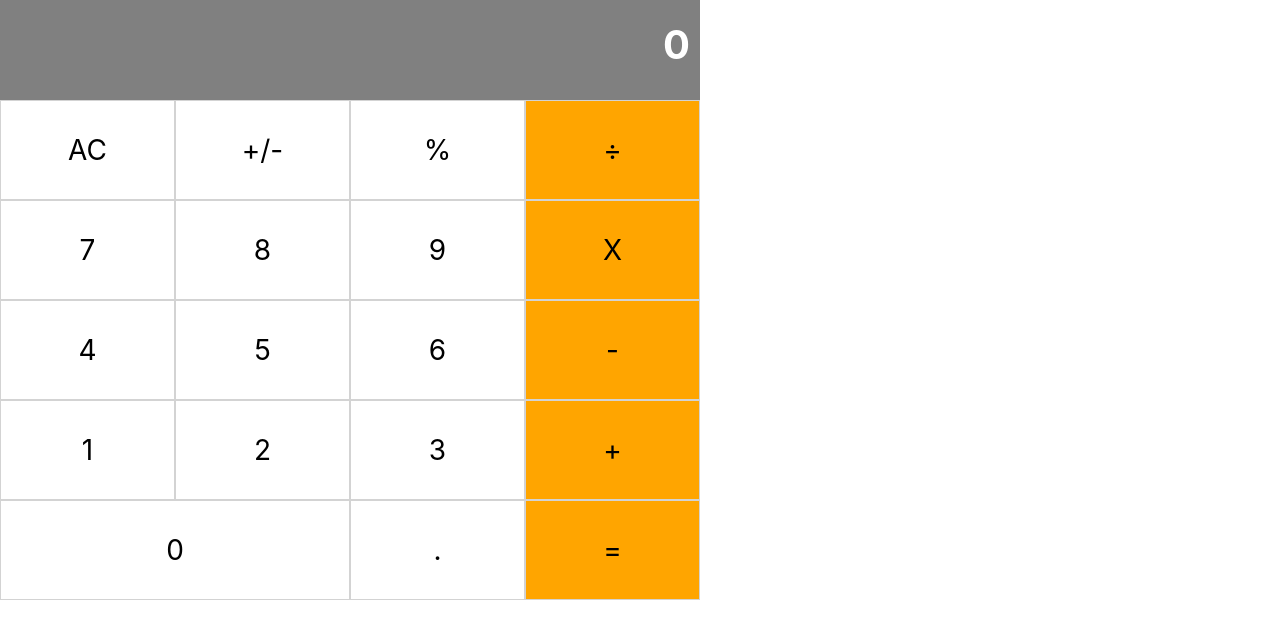
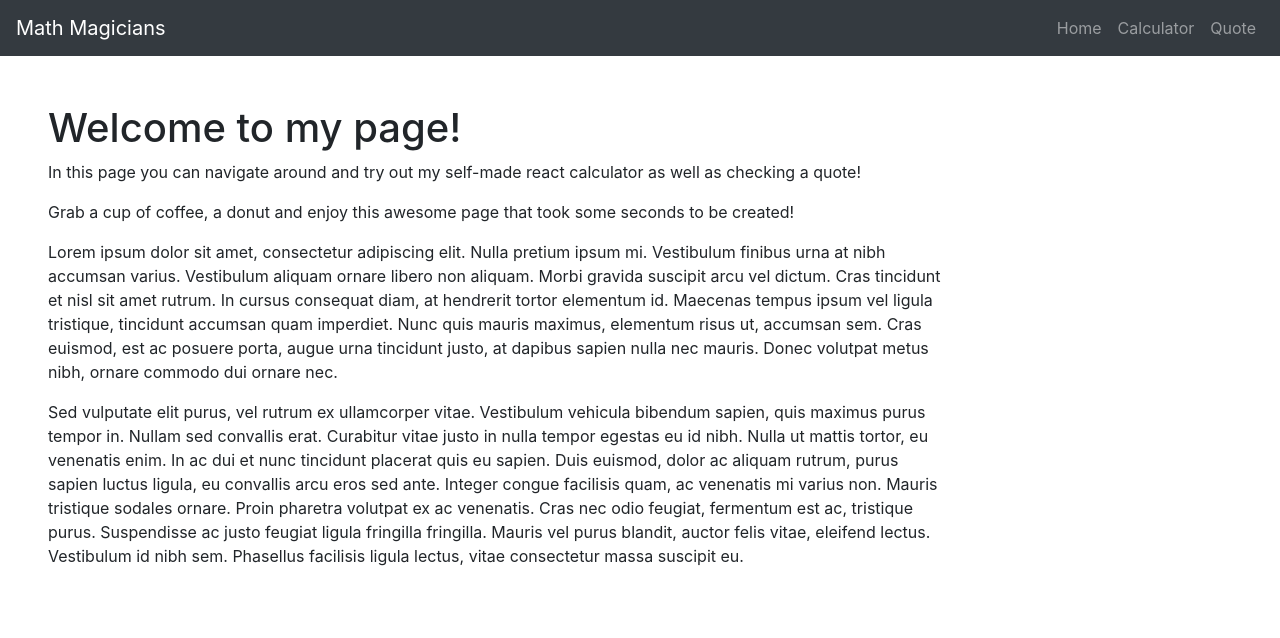
Before and after one commit to e71az/react-calculator, a React (Create React App) app: page / in a window 1280 px wide. Shown: the top 638 px of the page. Built offline with nearby package versions, Linux system fonts and the light colour scheme.

Commit message:
Added a navbar with home, quote and calc links, added react routes

```diff
--- a/package.json
+++ b/package.json
@@ -12,6 +12,7 @@
     "react": "^17.0.2",
     "react-bootstrap": "^1.5.2",
     "react-dom": "^17.0.2",
+    "react-router-dom": "^5.2.0",
     "react-scripts": "4.0.3",
     "web-vitals": "^1.1.1"
   },
--- /dev/null
+++ b/src/Routes.js
@@ -0,0 +1,17 @@
+import React from 'react';
+import { BrowserRouter, Switch, Route } from 'react-router-dom';
+import App from './components/App';
+import Home from './components/Home';
+import Quote from './components/Quote';
+
+const Routes = () => (
+  <BrowserRouter>
+    <Switch>
+      <Route exact path="/" component={Home} />
+      <Route exact path="/calc" component={App} />
+      <Route exact path="/quote" component={Quote} />
+    </Switch>
+  </BrowserRouter>
+);
+
+export default Routes;
--- /dev/null
+++ b/src/components/Home.js
@@ -0,0 +1,43 @@
+import React from 'react';
+
+const Home = () => (
+  <div className="home-container ml-5 mt-5">
+    <h1>Welcome to my page!</h1>
+    <p>
+      In this page you can navigate around and try out my self-made react
+      calculator as well as checking a quote!
+    </p>
+    <p>
+      Grab a cup of coffee, a donut and enjoy this awesome page that took some
+      seconds to be created!
+    </p>
+    <p>
+      Lorem ipsum dolor sit amet, consectetur adipiscing elit. Nulla pretium
+      ipsum mi. Vestibulum finibus urna at nibh accumsan varius. Vestibulum
+      aliquam ornare libero non aliquam. Morbi gravida suscipit arcu vel dictum.
+      Cras tincidunt et nisl sit amet rutrum. In cursus consequat diam, at
+      hendrerit tortor elementum id. Maecenas tempus ipsum vel ligula tristique,
+      tincidunt accumsan quam imperdiet. Nunc quis mauris maximus, elementum
+      risus ut, accumsan sem. Cras euismod, est ac posuere porta, augue urna
+      tincidunt justo, at dapibus sapien nulla nec mauris. Donec volutpat metus
+      nibh, ornare commodo dui ornare nec.
+    </p>
+
+    <p>
+      Sed vulputate elit purus, vel rutrum ex ullamcorper vitae. Vestibulum
+      vehicula bibendum sapien, quis maximus purus tempor in. Nullam sed
+      convallis erat. Curabitur vitae justo in nulla tempor egestas eu id nibh.
+      Nulla ut mattis tortor, eu venenatis enim. In ac dui et nunc tincidunt
+      placerat quis eu sapien. Duis euismod, dolor ac aliquam rutrum, purus
+      sapien luctus ligula, eu convallis arcu eros sed ante. Integer congue
+      facilisis quam, ac venenatis mi varius non. Mauris tristique sodales
+      ornare. Proin pharetra volutpat ex ac venenatis. Cras nec odio feugiat,
+      fermentum est ac, tristique purus. Suspendisse ac justo feugiat ligula
+      fringilla fringilla. Mauris vel purus blandit, auctor felis vitae,
+      eleifend lectus. Vestibulum id nibh sem. Phasellus facilisis ligula
+      lectus, vitae consectetur massa suscipit eu.
+    </p>
+  </div>
+);
+
+export default Home;
--- /dev/null
+++ b/src/components/NavBar.js
@@ -0,0 +1,30 @@
+import React from 'react';
+import '../style.css';
+import Navbar from 'react-bootstrap/Navbar';
+import Nav from 'react-bootstrap/Nav';
+
+// import NavDropdown from 'react-bootstrap/NavDropdown';
+
+const MainNavbar = () => (
+  <>
+    <Navbar
+      // className="d-flex justify-self-center"
+      collapseOnSelect
+      expand="lg"
+      bg="dark"
+      variant="dark"
+    >
+      <Navbar.Brand href="#home">Math Magicians</Navbar.Brand>
+      <Navbar.Toggle aria-controls="responsive-navbar-nav" />
+      <Navbar.Collapse id="responsive-navbar-nav">
+        <Nav className="ml-auto">
+          <Nav.Link href="/">Home</Nav.Link>
+          <Nav.Link href="/calc">Calculator</Nav.Link>
+          <Nav.Link href="/quote">Quote</Nav.Link>
+        </Nav>
+      </Navbar.Collapse>
+    </Navbar>
+  </>
+);
+
+export default MainNavbar;
--- /dev/null
+++ b/src/components/Quote.js
@@ -0,0 +1,5 @@
+import React from 'react';
+
+const Quote = () => <h1>Quote</h1>;
+
+export default Quote;
--- a/src/index.js
+++ b/src/index.js
@@ -1,11 +1,13 @@
 import React from 'react';
 import ReactDOM from 'react-dom';
-import App from './components/App';
 import reportWebVitals from './reportWebVitals';
+import Routes from './Routes';
+import MainNavbar from './components/NavBar';
 
 ReactDOM.render(
   <React.StrictMode>
-    <App />
+    <MainNavbar />
+    <Routes />
   </React.StrictMode>,
   document.getElementById('root'),
 );
--- a/src/style.css
+++ b/src/style.css
@@ -56,3 +56,7 @@
   opacity: 1;
   transition: 0s;
 }
+
+.home-container {
+  width: 70vw;
+}
```
Also changed, not shown: 1 other file (tests, documents, lock files or other folders).
